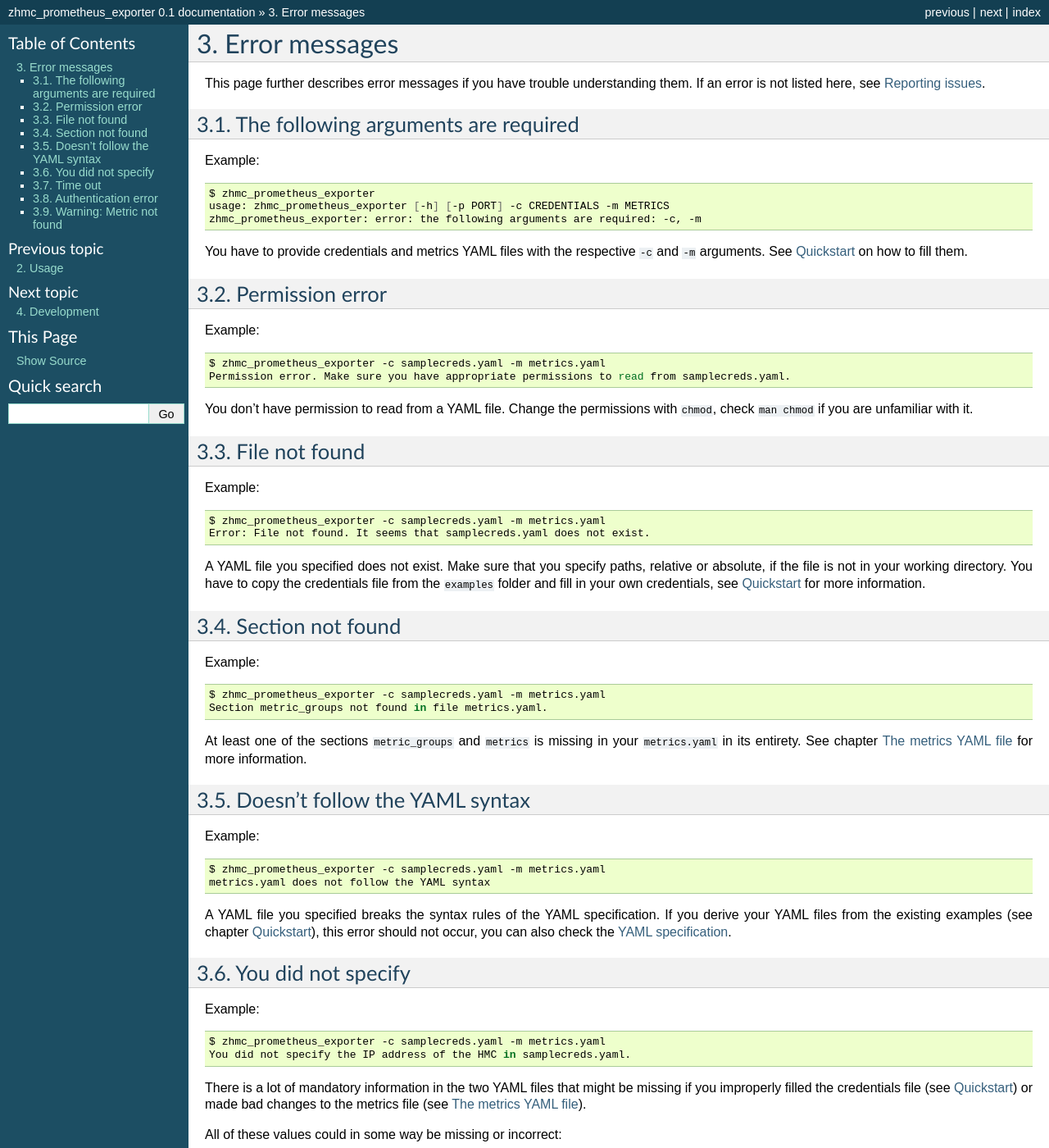
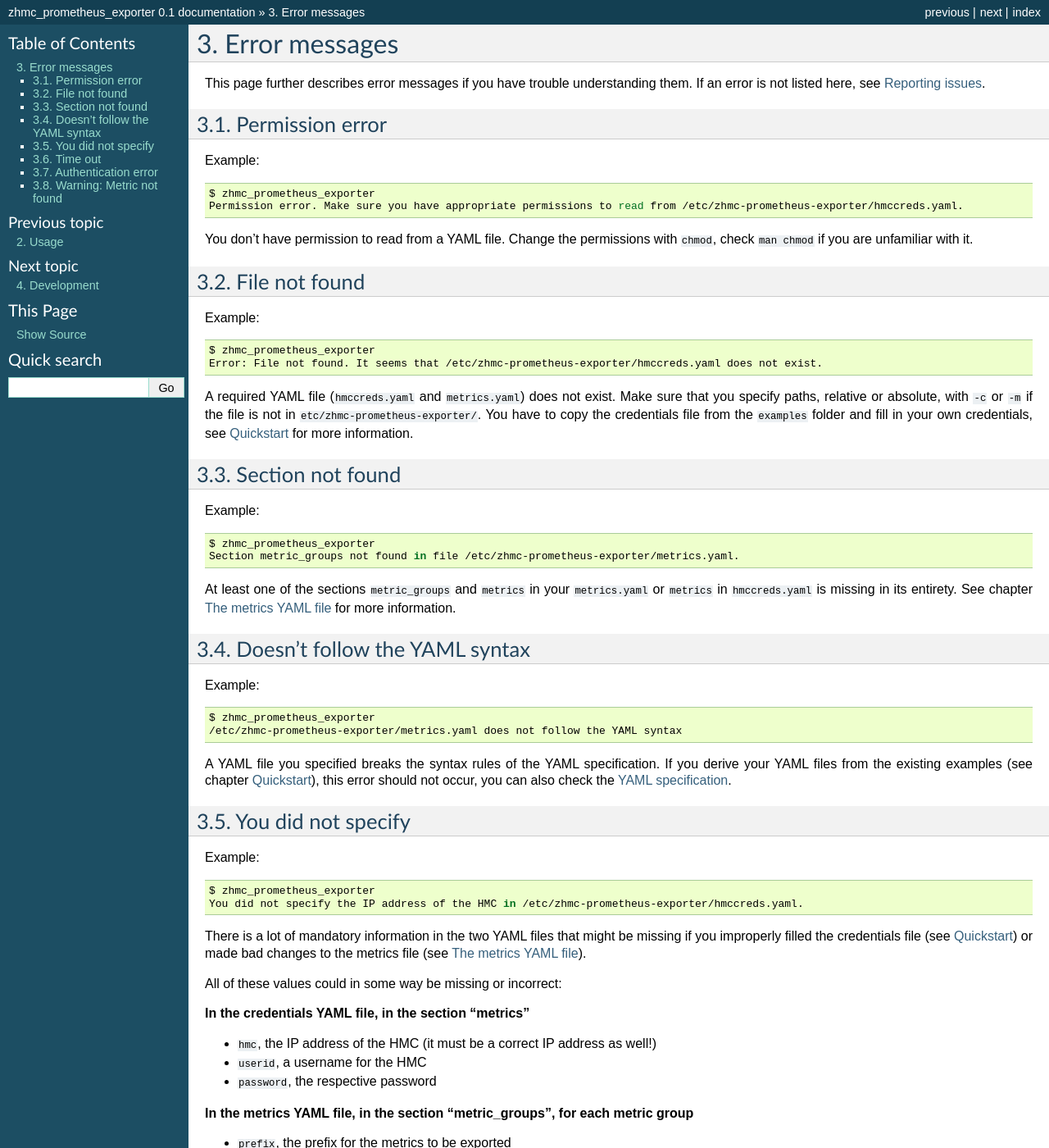
Before and after one commit to zhmcclient/zhmc-prometheus-exporter, a Sphinx documentation site: the page built from docs/errors.rst, in a window 1280 px wide and 1400 px high. Shown: the whole window at 82% size. Built offline with Sphinx 7.4.7, drawn with Linux system fonts in a browser that asks for light colours; some of the changed text lies outside the part shown.

```diff
--- a/docs/errors.rst
+++ b/docs/errors.rst
@@ -17,19 +17,6 @@ Error messages
 
 This page further describes error messages if you have trouble understanding them. If an error is not listed here, see :ref:`Reporting issues`.
 
-The following arguments are required
-------------------------------------
-
-Example:
-
-.. code-block:: bash
-
-  $ zhmc_prometheus_exporter
-  usage: zhmc_prometheus_exporter [-h] [-p PORT] -c CREDENTIALS -m METRICS
-  zhmc_prometheus_exporter: error: the following arguments are required: -c, -m
-
-You have to provide credentials and metrics YAML files with the respective ``-c`` and ``-m`` arguments. See :ref:`Quickstart` on how to fill them.
-
 Permission error
 ----------------
 
@@ -37,8 +24,8 @@ Example:
 
 .. code-block:: bash
 
-  $ zhmc_prometheus_exporter -c samplecreds.yaml -m metrics.yaml
-  Permission error. Make sure you have appropriate permissions to read from samplecreds.yaml.
+  $ zhmc_prometheus_exporter
+  Permission error. Make sure you have appropriate permissions to read from /etc/zhmc-prometheus-exporter/hmccreds.yaml.
 
 You don't have permission to read from a YAML file. Change the permissions with ``chmod``, check ``man chmod`` if you are unfamiliar with it.
 
@@ -49,10 +36,10 @@ Example:
 
 .. code-block:: bash
 
-  $ zhmc_prometheus_exporter -c samplecreds.yaml -m metrics.yaml
-  Error: File not found. It seems that samplecreds.yaml does not exist.
+  $ zhmc_prometheus_exporter
+  Error: File not found. It seems that /etc/zhmc-prometheus-exporter/hmccreds.yaml does not exist.
 
-A YAML file you specified does not exist. Make sure that you specify paths, relative or absolute, if the file is not in your working directory. You have to copy the credentials file from the ``examples`` folder and fill in your own credentials, see :ref:`Quickstart` for more information.
+A required YAML file (``hmccreds.yaml`` and ``metrics.yaml``) does not exist. Make sure that you specify paths, relative or absolute, with ``-c`` or ``-m`` if the file is not in ``etc/zhmc-prometheus-exporter/``. You have to copy the credentials file from the ``examples`` folder and fill in your own credentials, see :ref:`Quickstart` for more information.
 
 Section not found
 -----------------
@@ -61,10 +48,10 @@ Example:
 
 .. code-block:: bash
 
-  $ zhmc_prometheus_exporter -c samplecreds.yaml -m metrics.yaml
-  Section metric_groups not found in file metrics.yaml.
+  $ zhmc_prometheus_exporter
+  Section metric_groups not found in file /etc/zhmc-prometheus-exporter/metrics.yaml.
 
-At least one of the sections ``metric_groups`` and ``metrics`` is missing in your ``metrics.yaml`` in its entirety. See chapter :ref:`The metrics YAML file` for more information.
+At least one of the sections ``metric_groups`` and ``metrics`` in your ``metrics.yaml`` or ``metrics`` in ``hmccreds.yaml`` is missing in its entirety. See chapter :ref:`The metrics YAML file` for more information.
 
 Doesn't follow the YAML syntax
 ------------------------------
@@ -73,8 +60,8 @@ Example:
 
 .. code-block:: bash
 
-  $ zhmc_prometheus_exporter -c samplecreds.yaml -m metrics.yaml
-  metrics.yaml does not follow the YAML syntax
+  $ zhmc_prometheus_exporter
+  /etc/zhmc-prometheus-exporter/metrics.yaml does not follow the YAML syntax
 
 A YAML file you specified breaks the syntax rules of the YAML specification. If you derive your YAML files from the existing examples (see chapter :ref:`Quickstart`), this error should not occur, you can also check the `YAML specification`_.
 
@@ -88,8 +75,8 @@ Example:
 
 .. code-block:: bash
 
-  $ zhmc_prometheus_exporter -c samplecreds.yaml -m metrics.yaml
-  You did not specify the IP address of the HMC in samplecreds.yaml.
+  $ zhmc_prometheus_exporter
+  You did not specify the IP address of the HMC in /etc/zhmc-prometheus-exporter/hmccreds.yaml.
 
 There is a lot of mandatory information in the two YAML files that might be missing if you improperly filled the credentials file (see :ref:`Quickstart`) or made bad changes to the metrics file (see :ref:`The metrics YAML file`).
 
@@ -120,8 +107,8 @@ Example:
 
 .. code-block:: bash
 
-  $ zhmc_prometheus_exporter -c samplecreds.yaml -m metrics.yaml
-  Time out. Ensure that you have access to the HMC and that you have stored the correct IP address in samplecreds.yaml.
+  $ zhmc_prometheus_exporter
+  Time out. Ensure that you have access to the HMC and that you have stored the correct IP address in /etc/zhmc-prometheus-exporter/hmccreds.yaml.
 
 There is a certain timeout threshold if the HMC cannot be found. Check that you have access to the HMC on the IP address that you specified in the credentials file.
 
@@ -132,8 +119,8 @@ Example:
 
 .. code-block:: bash
 
-  $ zhmc_prometheus_exporter -c samplecreds.yaml -m metrics.yaml
-  Authentication error. Ensure that you have stored a correct user ID-password combination in samplecreds.yaml.
+  $ zhmc_prometheus_exporter
+  Authentication error. Ensure that you have stored a correct user ID-password combination in /etc/zhmc-prometheus-exporter/hmccreds.yaml.
 
 Wrong username or password in the credentials file. Check if you can regularly access the HMC with this username-password combniation.
 
@@ -144,7 +131,7 @@ Example:
 
 .. code-block:: bash
 
-  $ zhmc_prometheus_exporter -c samplecreds.yaml -m metrics.yaml
+  $ zhmc_prometheus_exporter
   ...: UserWarning: Metric network-usage was not found. Consider adding it to your metrics.yaml.
     warnings.warn(warning_str % (metric, filename))
 
```
Also changed, not shown: README.rst (+4 -4 lines), docs/intro.rst (+4 -4 lines), docs/usage.rst (+4 -4 lines), 5 other files.
